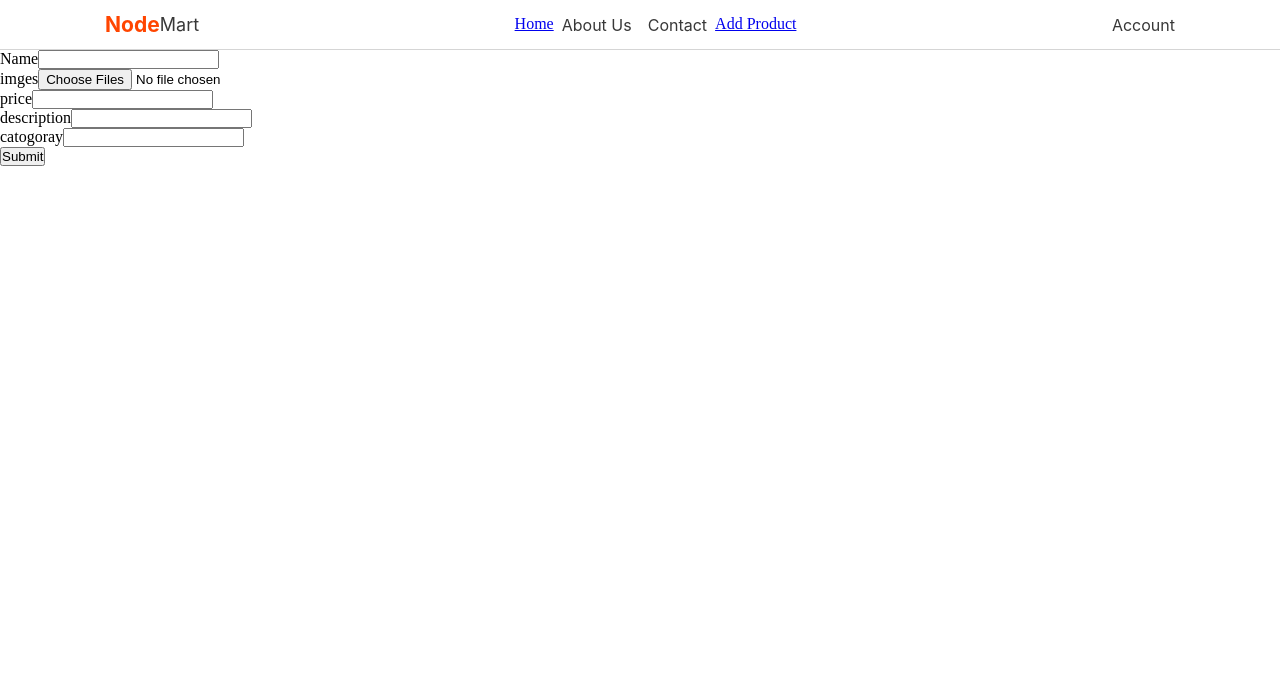
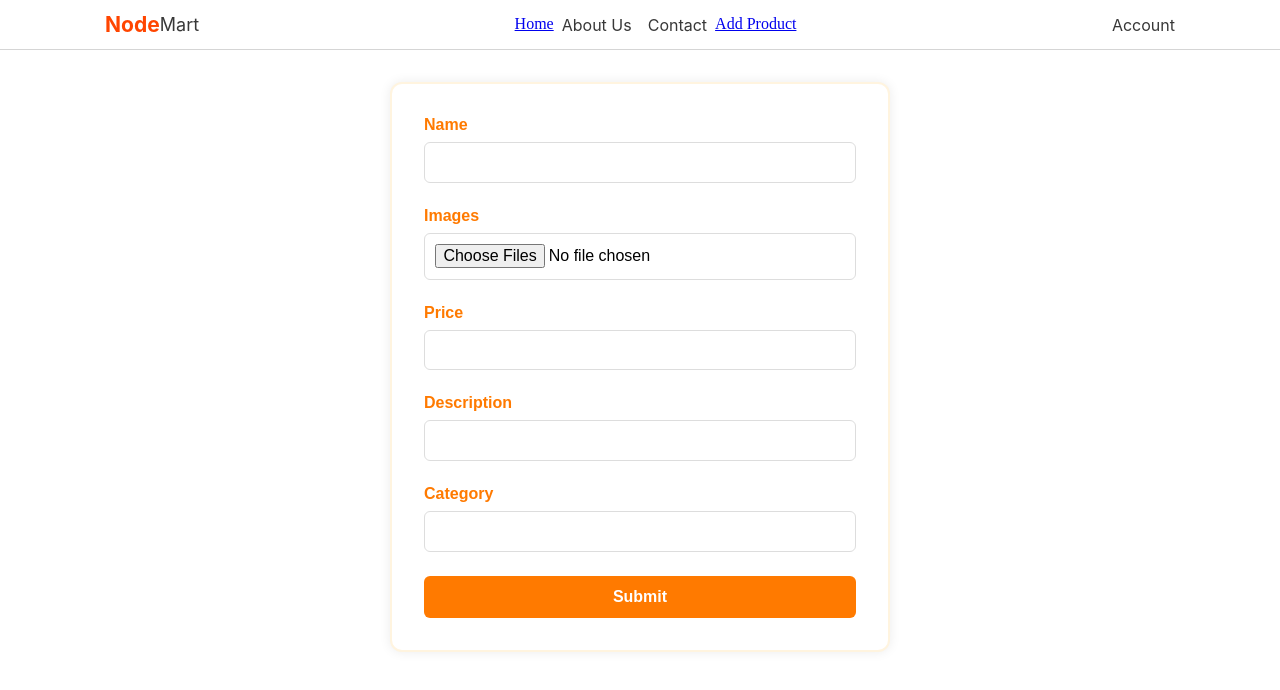
Before and after one commit to iiruoy/MERN-LargeProject, a React (Create React App) app in the folder frontend/: page /AddProduct in a window 1280 px wide. Shown: the top 690 px of the page. Built offline with nearby package versions, Linux system fonts and the light colour scheme.

Commit message:
complete styling for add cart

```diff
--- /dev/null
+++ b/frontend/src/css/addProduct.css
@@ -0,0 +1,56 @@
+.product-form {
+  max-width: 500px;
+  margin: 2rem auto;
+  padding: 2rem;
+  background-color: white;
+  border-radius: 12px;
+  box-shadow: 0 0 12px rgba(0, 0, 0, 0.08);
+  font-family: sans-serif;
+  border: 2px solid #ffa50020;
+}
+
+.form-group {
+  display: flex;
+  flex-direction: column;
+  margin-bottom: 1.5rem;
+}
+
+.form-group label {
+  margin-bottom: 0.5rem;
+  font-weight: 600;
+  color: #ff7a00;
+}
+
+.form-group input[type="text"],
+.form-group input[type="file"] {
+  padding: 0.65rem;
+  font-size: 1rem;
+  border: 1px solid #ddd;
+  border-radius: 6px;
+  background-color: #fff;
+  transition: border-color 0.2s ease-in-out, box-shadow 0.2s ease;
+}
+
+.form-group input[type="text"]:focus,
+.form-group input[type="file"]:focus {
+  border-color: #ff7a00;
+  box-shadow: 0 0 0 2px #ffa50030;
+  outline: none;
+}
+
+.submit-btn {
+  width: 100%;
+  padding: 0.75rem;
+  font-size: 1rem;
+  font-weight: bold;
+  background-color: #ff7a00;
+  color: #fff;
+  border: none;
+  border-radius: 6px;
+  cursor: pointer;
+  transition: background-color 0.25s ease-in-out;
+}
+
+.submit-btn:hover {
+  background-color: #e56700;
+}
--- a/frontend/src/pages/Product.jsx
+++ b/frontend/src/pages/Product.jsx
@@ -1,5 +1,5 @@
 import { useState } from 'react'
-
+import '../css/addProduct.css'
 
 function Product() {
 
@@ -52,14 +52,35 @@ function Product() {
 
 
   return (
-    <form onSubmit={handleSubmit}>
-        <div>Name<input type="text" name="name" onChange={handleChange} value={formData.name}/></div>
-        <div>imges<input type="file" multiple onChange={handleFileCHange} /></div>
-        <div>price<input type="text" name="price" onChange={handleChange} value={formData.price}/></div>
-        <div>description<input type="text" name="description" onChange={handleChange} value={formData.description}/></div>
-        <div>catogoray<input type="text" name="category" onChange={handleChange} value={formData.category}/></div>
-        <button type="submit">Submit</button>
+    <form onSubmit={handleSubmit} className="product-form">
+    <div className="form-group">
+        <label htmlFor="name">Name</label>
+        <input type="text" name="name" id="name" onChange={handleChange} value={formData.name} />
+    </div>
+
+    <div className="form-group">
+        <label htmlFor="images">Images</label>
+        <input type="file" id="images" multiple onChange={handleFileCHange} />
+    </div>
+
+    <div className="form-group">
+        <label htmlFor="price">Price</label>
+        <input type="text" name="price" id="price" onChange={handleChange} value={formData.price} />
+    </div>
+
+    <div className="form-group">
+        <label htmlFor="description">Description</label>
+        <input type="text" name="description" id="description" onChange={handleChange} value={formData.description} />
+    </div>
+
+    <div className="form-group">
+        <label htmlFor="category">Category</label>
+        <input type="text" name="category" id="category" onChange={handleChange} value={formData.category} />
+    </div>
+
+    <button type="submit" className="submit-btn">Submit</button>
     </form>
+
   )
 }
 
```
